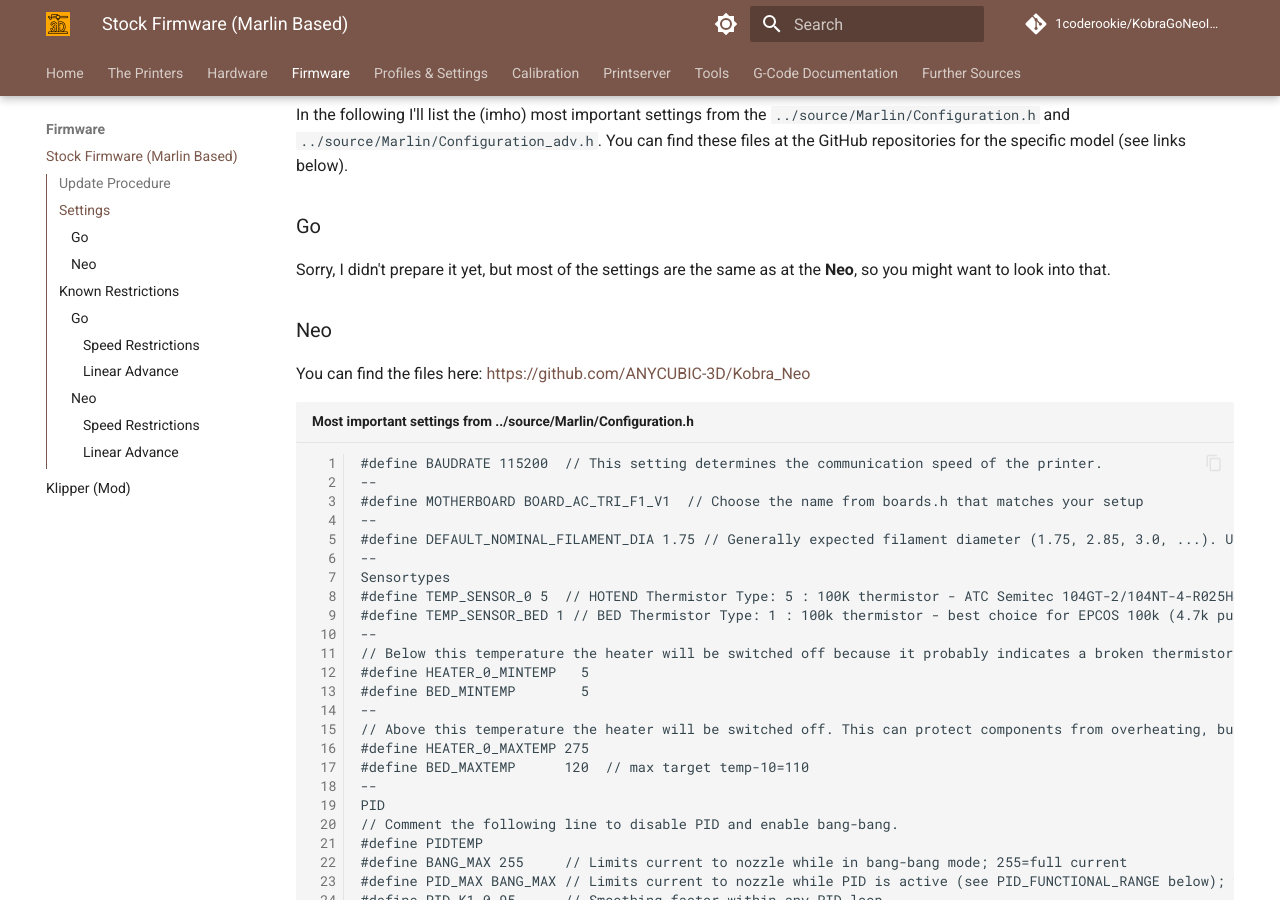
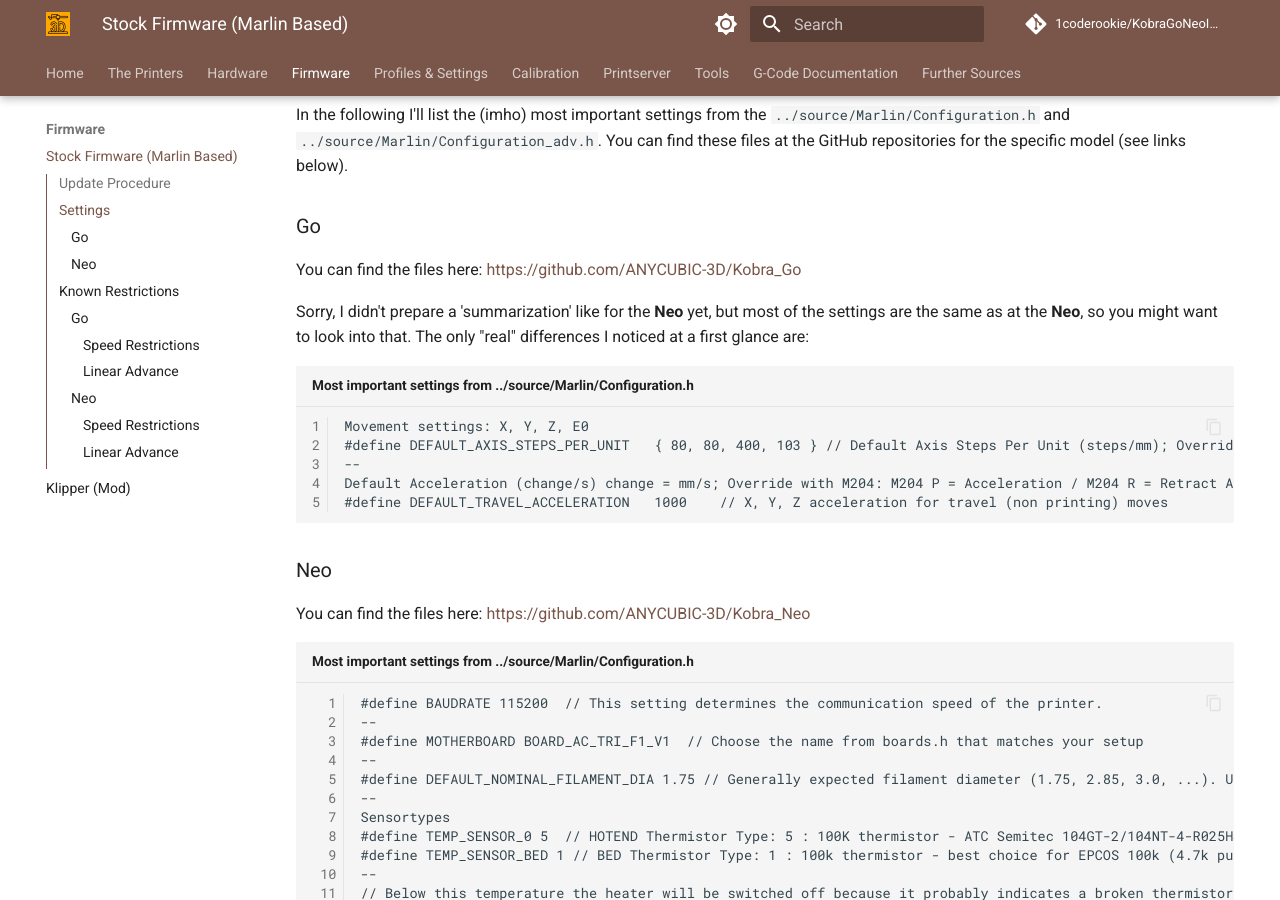
Before and after one commit to 1coderookie/KobraGoNeoInsights, an MkDocs documentation site: the page built from docs/firmware/fw_marlin.md, in a window 1280 px wide and 900 px high, scrolled down 920 px. Built offline with MkDocs 1.6.1 and Material for MkDocs 9.7.7, drawn with Linux system fonts in a browser that asks for light colours; comment, search, counter and statistics services are not loaded; some of the changed text lies outside the part shown.

Commit message:
Update fw_marlin.md

````diff
--- a/docs/firmware/fw_marlin.md
+++ b/docs/firmware/fw_marlin.md
@@ -28,7 +28,16 @@
 In the following I'll list the (imho) most important settings from the `../source/Marlin/Configuration.h` and `../source/Marlin/Configuration_adv.h`. You can find these files at the GitHub repositories for the specific model (see links below).
 
 ### Go
-Sorry, I didn't prepare it yet, but most of the settings are the same as at the **Neo**, so you might want to look into that.
+You can find the files here: [https://github.com/ANYCUBIC-3D/Kobra_Go](https://github.com/ANYCUBIC-3D/Kobra_Go)
+
+Sorry, I didn't prepare a 'summarization' like for the **Neo** yet, but most of the settings are the same as at the **Neo**, so you might want to look into that. The only "real" differences I noticed at a first glance are:
+``` title="Most important settings from ../source/Marlin/Configuration.h" linenums="1"
+Movement settings: X, Y, Z, E0
+#define DEFAULT_AXIS_STEPS_PER_UNIT   { 80, 80, 400, 103 } // Default Axis Steps Per Unit (steps/mm); Override with M92
+--
+Default Acceleration (change/s) change = mm/s; Override with M204: M204 P = Acceleration / M204 R = Retract Acceleration / M204 T = Travel Acceleration
+#define DEFAULT_TRAVEL_ACCELERATION   1000    // X, Y, Z acceleration for travel (non printing) moves
+```
 
 ### Neo
 You can find the files here: [https://github.com/ANYCUBIC-3D/Kobra_Neo](https://github.com/ANYCUBIC-3D/Kobra_Neo)
````
Also changed, not shown: other parts of docs/firmware/fw_marlin.md (+2 -2 lines).
